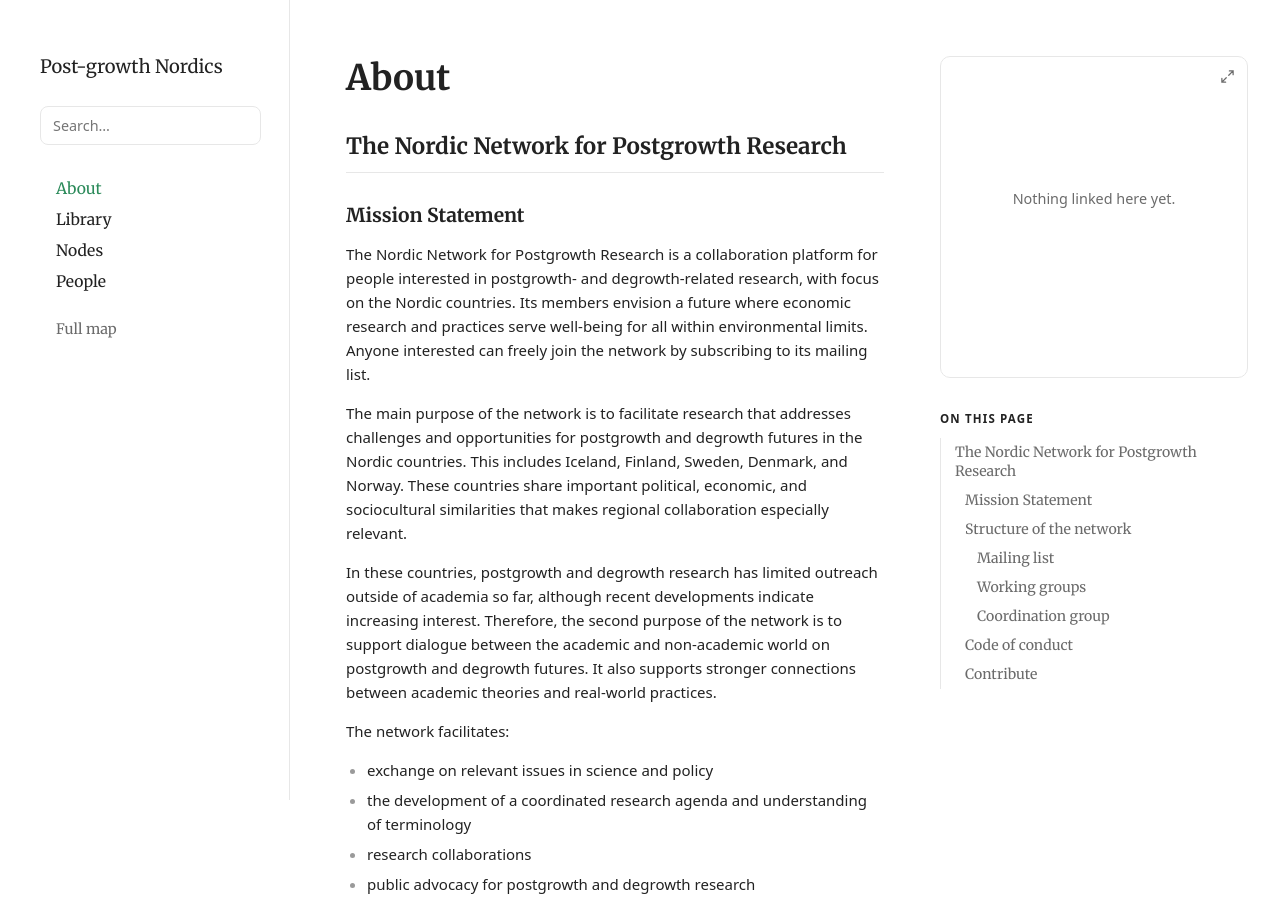
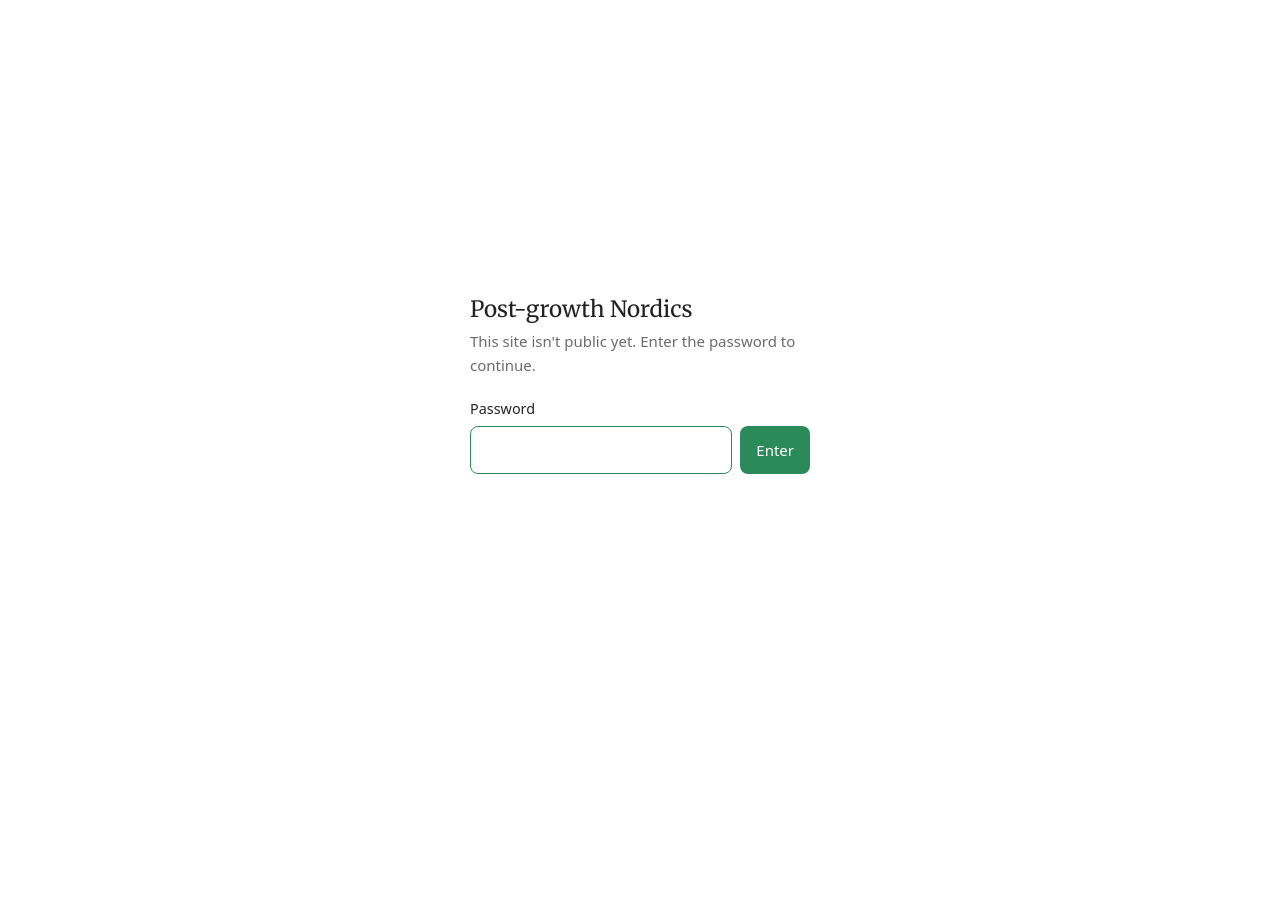
Before and after one commit to osaisacson/postgrowth-nordics, a plain HTML site: page index.html in a window 1280 px wide. Shown: the top 899 px of the page. After the commit the page ends 800 px from the top, so only its background shows below. Drawn offline with Linux system fonts and the light colour scheme; no server answers.

Commit message:
Add a password box before the site
A soft, client-side gate for while the site isn't public: gate.js hides
the page until the password is typed and remembers it on the device.
The password is set as a SHA-256 hash in config.js; an empty value
turns the gate off.

Co-Authored-By: Claude Opus 5.5 <noreply@anthropic.com>
Claude-Session: https://claude.ai/code/session_01VsPzeRG5iqhxCYoQ8KYCL8

```diff
--- a/config.js
+++ b/config.js
@@ -12,6 +12,17 @@ window.SITE_CONFIG = {
 
   // The long ID in the sheet's URL: docs.google.com/spreadsheets/d/<THIS PART>/edit
   sheetId: "1EwwjCkRdt2_nlANZE8w-XMKT0FVkQz_VPKJEVKkPELI",
+
+  // Password box shown before the site (see gate.js). This is a soft gate to keep the site
+  // out of casual view while it isn't public yet: it is NOT real security, since the site's
+  // files and the sheet stay readable to anyone who looks for them.
+  // The value is the SHA-256 hash of the password, so the password itself isn't in the source.
+  // Current password: the one shared with the network. To change it, run this in a browser
+  // console and paste the result here:
+  //   crypto.subtle.digest("SHA-256", new TextEncoder().encode("new password"))
+  //     .then(b => console.log([...new Uint8Array(b)].map(x => x.toString(16).padStart(2, "0")).join("")))
+  // To switch the gate off and make the site public, set this to "" (or delete the line).
+  passwordHash: "1c8bfe8f801d79745c4631d09fff36c82aa37fc4cce4fc946683d7b336b63032",
 
   // The About page (the front page). Plain HTML is allowed here, because this file is
   // not editable by the public. Every <h2>, <h3> and <h4> appears in the "On this page" list.
--- /dev/null
+++ b/gate.js
@@ -0,0 +1,84 @@
+/*
+ * Password box shown before the site. Set or remove the password with `passwordHash`
+ * in config.js.
+ *
+ * This is a soft gate for a static site: it hides the page until the right password is
+ * typed, and remembers that on the device. It is not real security. The site's files and
+ * the Google Sheet stay readable to anyone who goes looking for them.
+ *
+ * Loaded in <head>, before the page draws, so the site never flashes into view.
+ * config.js loads later, so the check waits for DOMContentLoaded.
+ */
+(function () {
+  "use strict";
+
+  const KEY = "sheet-site:unlocked";
+  const root = document.documentElement;
+  root.classList.add("gate-locked");
+
+  const style = document.createElement("style");
+  style.textContent = `
+    html.gate-locked body > :not(.gate) { display: none !important; }
+    .gate { position: fixed; inset: 0; z-index: 100; display: flex; align-items: center; justify-content: center;
+      padding: 24px 16px; background: var(--bg, #fff); color: var(--text, #222); font: 15px/1.6 var(--font, system-ui, sans-serif); }
+    .gate form { width: 100%; max-width: 340px; }
+    .gate h1 { font-family: var(--serif, Georgia, serif); font-weight: 400; font-size: 1.4rem; line-height: 1.25; margin: 0 0 6px; }
+    .gate p { margin: 0 0 20px; color: var(--muted, #6b6b6b); }
+    .gate label { display: block; font-size: .9rem; margin-bottom: 6px; }
+    .gate .row { display: flex; gap: 8px; }
+    .gate input { flex: 1; min-width: 0; padding: 10px 12px; font: inherit; font-size: 16px; color: inherit; background: var(--bg, #fff);
+      border: 1px solid var(--line, #e7e7e7); border-radius: 8px; }
+    .gate input:focus { outline: none; border-color: var(--accent, #2b8a5a); }
+    .gate button { padding: 10px 16px; font: inherit; color: #fff; background: var(--accent, #2b8a5a); border: 0; border-radius: 8px; cursor: pointer; }
+    .gate .err { min-height: 1.6em; margin: 8px 0 0; color: #b3261e; font-size: .9rem; }
+  `;
+  document.head.appendChild(style);
+
+  function stored() { try { return localStorage.getItem(KEY); } catch (e) { return null; } }
+  function remember(h) { try { localStorage.setItem(KEY, h); } catch (e) { /* private mode: ask again next visit */ } }
+  function unlock() {
+    root.classList.remove("gate-locked");
+    const g = document.querySelector(".gate");
+    if (g) g.remove();
+  }
+
+  async function sha256(text) {
+    const buf = await crypto.subtle.digest("SHA-256", new TextEncoder().encode(text));
+    return [...new Uint8Array(buf)].map((b) => b.toString(16).padStart(2, "0")).join("");
+  }
+
+  function showGate(expected, title) {
+    const gate = document.createElement("div");
+    gate.className = "gate";
+    gate.innerHTML = `
+      <form novalidate>
+        <h1></h1>
+        <p>This site isn't public yet. Enter the password to continue.</p>
+        <label for="gate-pw">Password</label>
+        <div class="row">
+          <input id="gate-pw" type="password" autocomplete="current-password" autocapitalize="off" spellcheck="false" required>
+          <button type="submit">Enter</button>
+        </div>
+        <p class="err" role="alert" aria-live="polite"></p>
+      </form>`;
+    gate.querySelector("h1").textContent = title;
+    document.body.appendChild(gate);
+    const form = gate.querySelector("form");
+    const input = gate.querySelector("input");
+    const err = gate.querySelector(".err");
+    input.focus();
+    form.addEventListener("submit", async (e) => {
+      e.preventDefault();
+      const h = await sha256(input.value.trim());
+      if (h === expected) { remember(h); unlock(); }
+      else { err.textContent = "That password isn't right. Try again."; input.select(); }
+    });
+  }
+
+  document.addEventListener("DOMContentLoaded", () => {
+    const cfg = window.SITE_CONFIG || {};
+    const expected = String(cfg.passwordHash || "").trim().toLowerCase();
+    if (!expected || stored() === expected) unlock();
+    else showGate(expected, cfg.title || document.title);
+  });
+})();
--- a/index.html
+++ b/index.html
@@ -5,6 +5,7 @@
   <meta name="viewport" content="width=device-width, initial-scale=1">
   <title>Post-growth Nordics</title>
   <meta name="description" content="The Nordic Network for Postgrowth Research.">
+  <script src="gate.js?v=1"></script>
   <link rel="icon" type="image/png" href="favicon.png">
   <link rel="preconnect" href="https://fonts.googleapis.com">
   <link rel="preconnect" href="https://fonts.gstatic.com" crossorigin>
```
Also changed, not shown: 1 other file.
